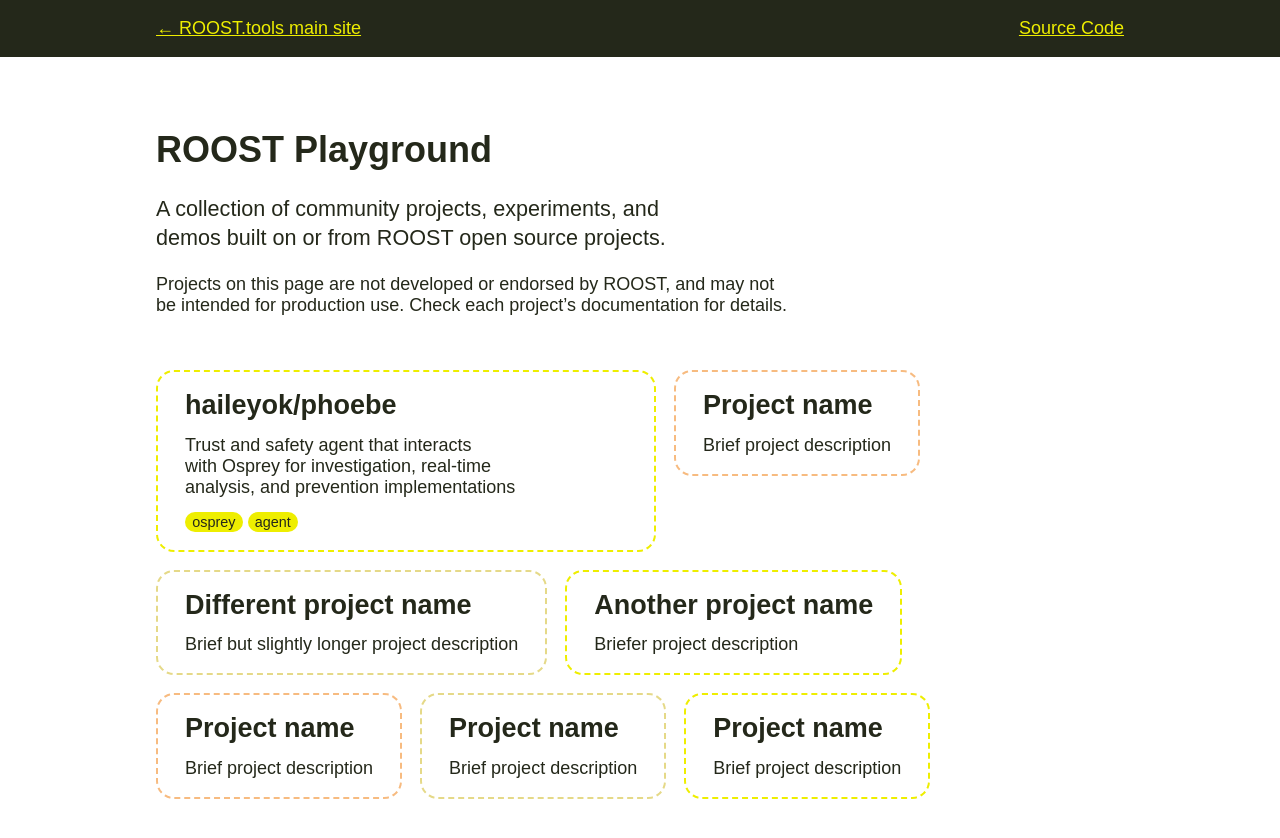
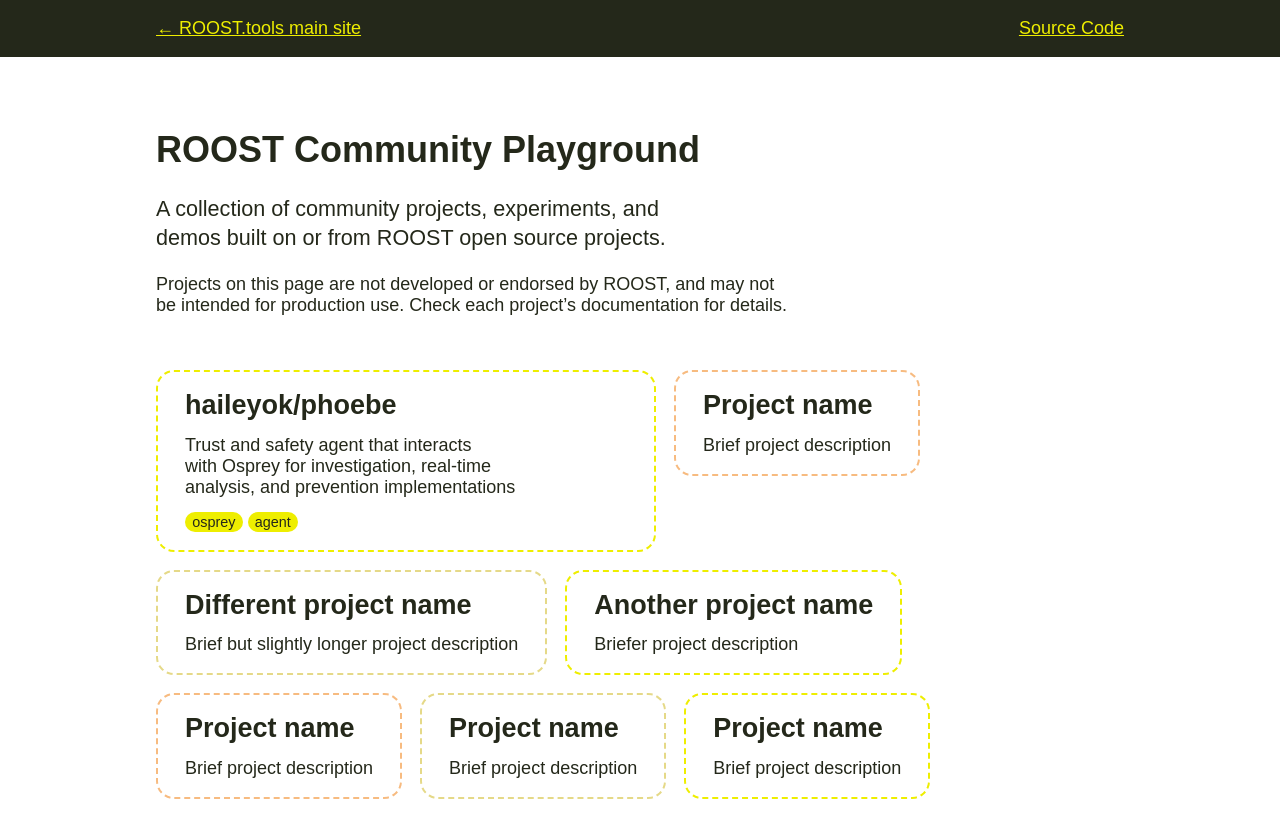
Before and after one commit to roostorg/playground, a Jekyll site: the page built from index.html, in a window 1280 px wide. Shown: the top 838 px of the page. Built offline with Jekyll 4.4.1, drawn with Linux system fonts in a browser that asks for light colours; some web fonts are replaced.

Commit message:
Use site title/desc instead of repeating them

```diff
--- a/index.html
+++ b/index.html
@@ -2,8 +2,8 @@
 layout: default
 ---
 
-<h1>ROOST Playground</h1>
-<p>A collection of community projects, experiments, and demos built on or from ROOST open source projects.</p>
+<h1>{{ site.title }}</h1>
+<p>{{ site.description }}</p>
 <p>Projects on this page are not developed or endorsed by ROOST, and may not be intended for production use. Check each project’s documentation for details.</p>
 <ul id="projects">
   {% for project in site.data.projects %}
```
